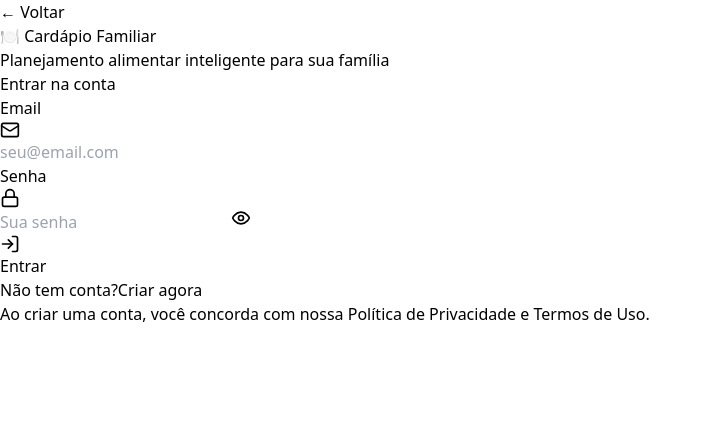
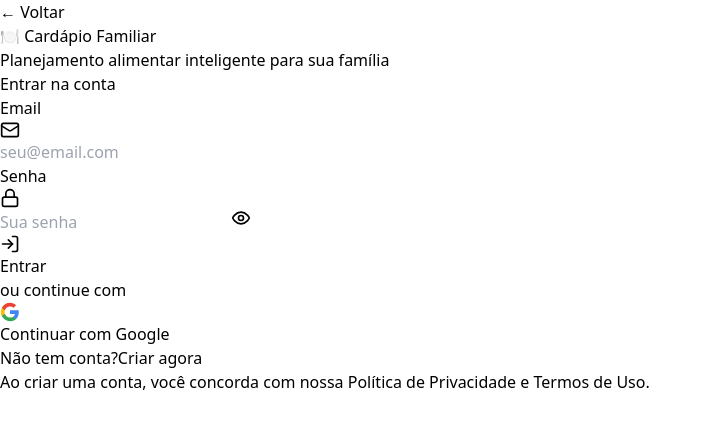
Before and after one commit to awernek/cardapio-familiar-inteligente, a React (Vite) app: page / in a window 1280 px wide. Both pictures are taken after a click on the button "Entrar". Shown: the top 428 px of the page, without its empty margins (0-712 px from the left). Built offline with nearby package versions, Linux system fonts and the light colour scheme; no server answers.

Commit message:
feat: adicionar login social com Google

```diff
--- a/src/components/auth/AuthForm.jsx
+++ b/src/components/auth/AuthForm.jsx
@@ -202,6 +202,33 @@ export const AuthForm = () => {
             </button>
           </form>
 
+          {/* Divisor */}
+          <div className="relative my-6">
+            <div className="absolute inset-0 flex items-center">
+              <div className="w-full border-t border-gray-300"></div>
+            </div>
+            <div className="relative flex justify-center text-sm">
+              <span className="px-2 bg-white text-gray-500">ou continue com</span>
+            </div>
+          </div>
+
+          {/* Botão de login com Google */}
+          <button
+            type="button"
+            onClick={() => handleSocialLogin('google')}
+            disabled={socialLoading === 'google'}
+            className="w-full flex items-center justify-center gap-3 px-4 py-3 border border-gray-300 rounded-xl hover:bg-gray-50 transition-colors disabled:opacity-50"
+          >
+            {socialLoading === 'google' ? (
+              <div className="animate-spin rounded-full h-5 w-5 border-b-2 border-gray-600"></div>
+            ) : (
+              <>
+                <GoogleIcon />
+                <span className="text-sm font-medium text-gray-700">Continuar com Google</span>
+              </>
+            )}
+          </button>
+
           {/* Toggle login/cadastro */}
           <div className="mt-6 text-center">
             <p className="text-gray-600 text-sm">
```
